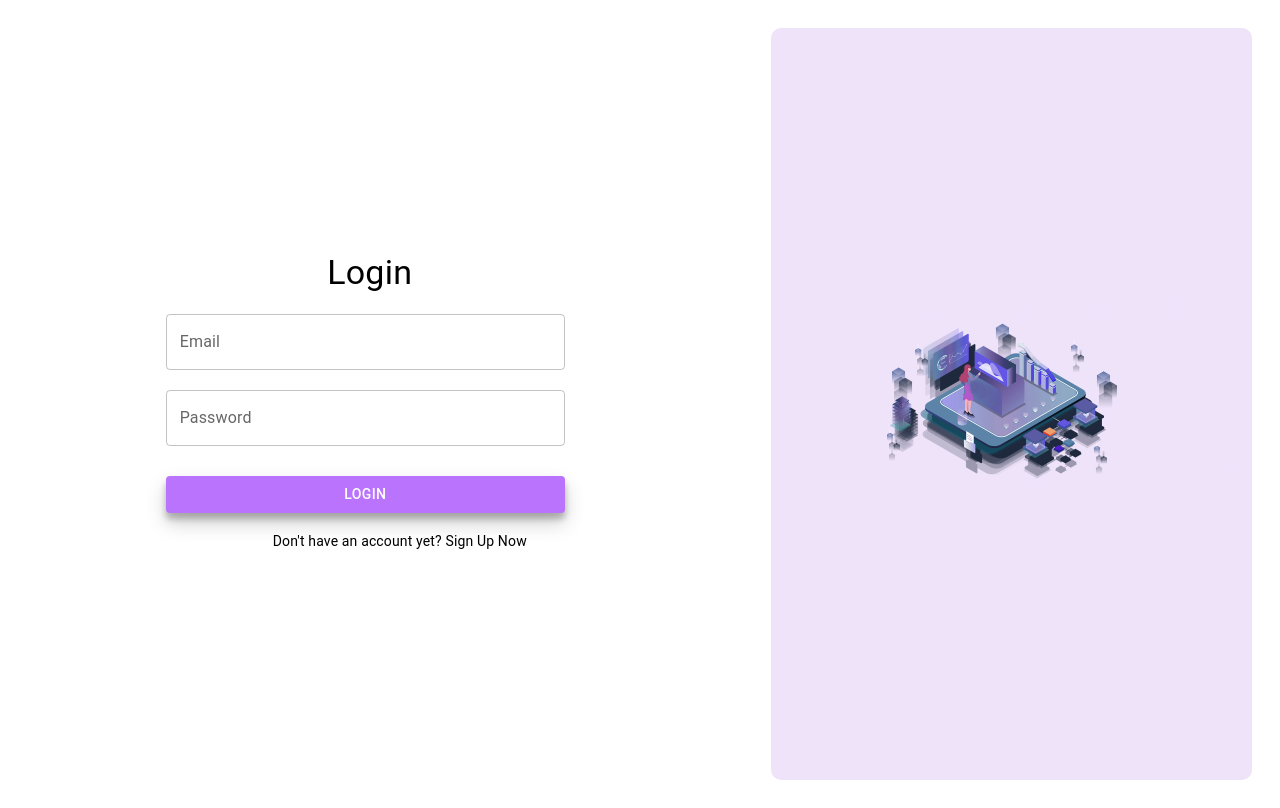
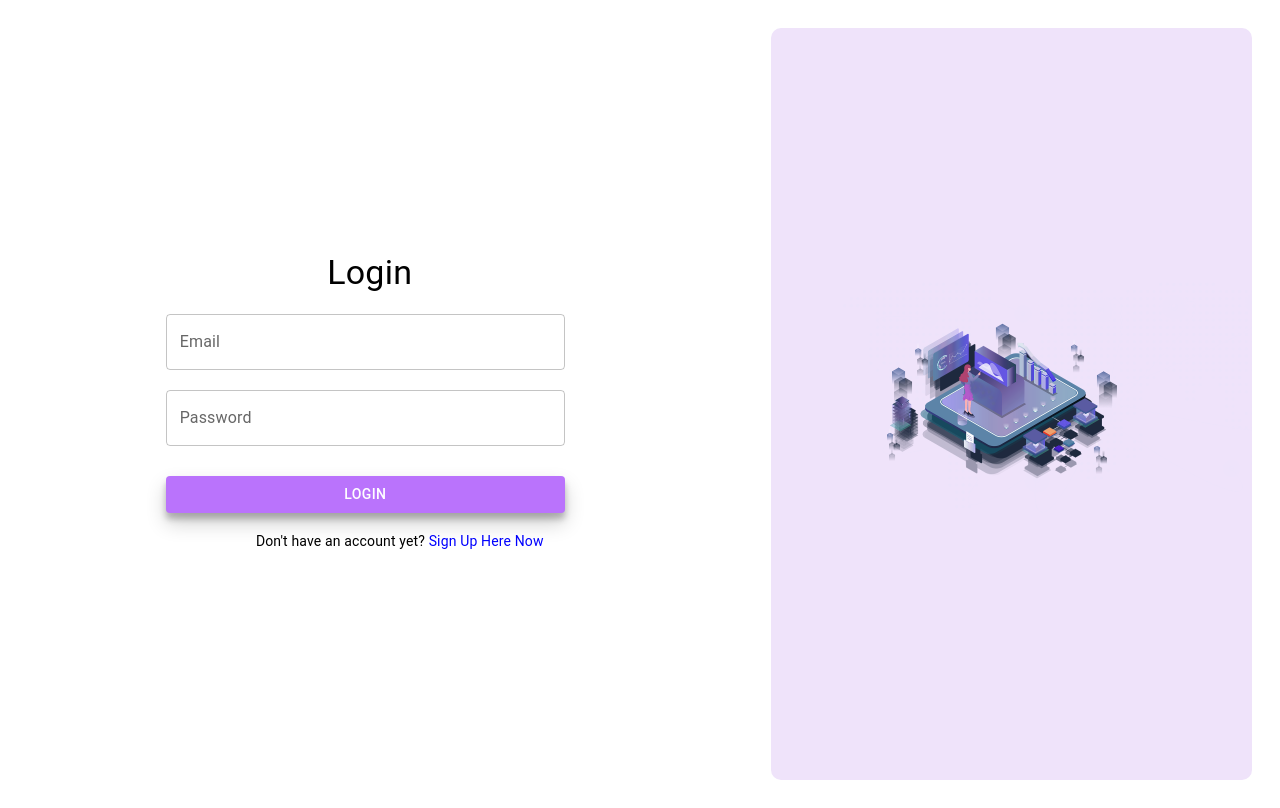
Before and after one commit to fuatkeles/product-app, a React app in the folder product-app-v1/: page /login in a window 1280 px wide. Built offline with nearby package versions, Linux system fonts and the light colour scheme; the HTML template or start-up script is replaced by a standard one.

Commit message:
final-final-commit

```diff
--- a/product-app-v1/src/pages/Login.jsx
+++ b/product-app-v1/src/pages/Login.jsx
@@ -66,7 +66,7 @@ const Login = () => {
           </Button>
         </form>
         <Typography className='signupText' variant="body2" gutterBottom onClick={handleSignupClick}>
-          Don't have an account yet? Sign Up Now
+          Don't have an account yet? <span style={{ color: 'blue' }}>Sign Up Here Now</span>
         </Typography>
       </div>
       <div className="imageContainer">
--- a/product-app-v1/src/pages/Signup.jsx
+++ b/product-app-v1/src/pages/Signup.jsx
@@ -92,7 +92,7 @@ const Signup = () => {
           </Button>
         </form>
         <Typography variant="body2" className="loginRedirect" onClick={handleLoginRedirect}>
-          Already have an account? Login
+          <span></span>Already have an account? <span style={{ color: 'blue' }}>Login Here</span>
         </Typography>
       </div>
       <div className="signupimageContainer">
```
